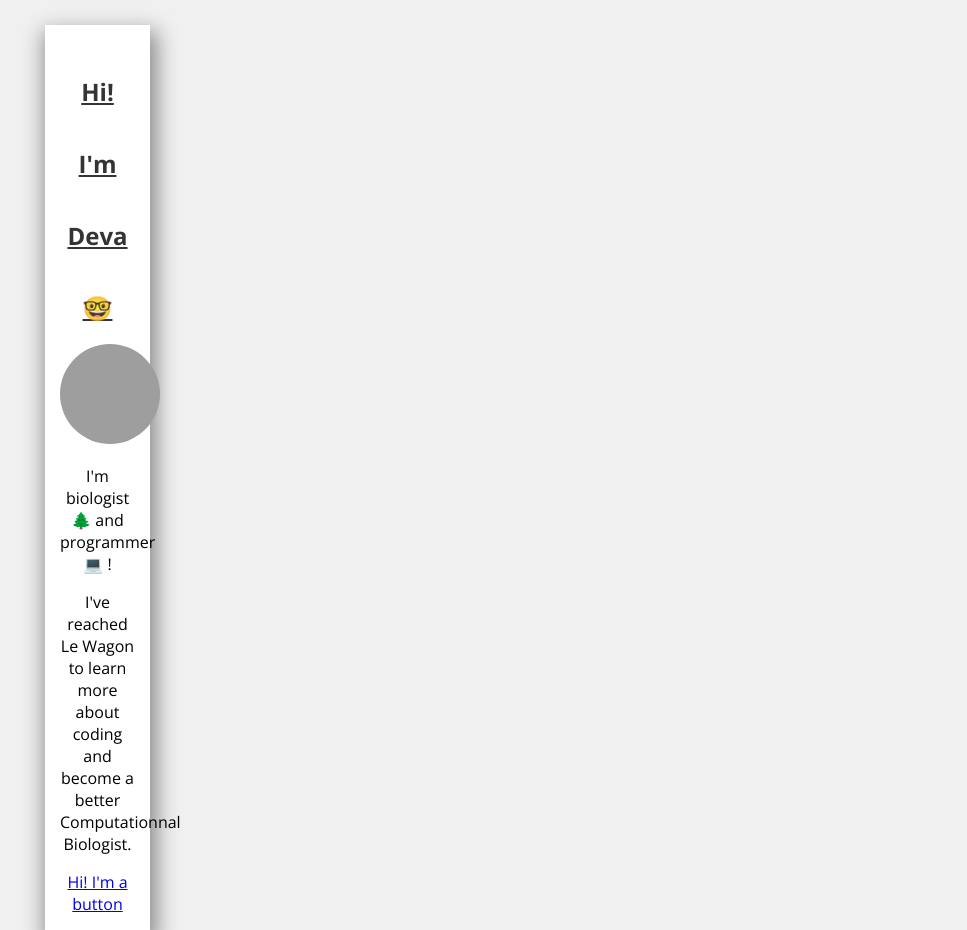
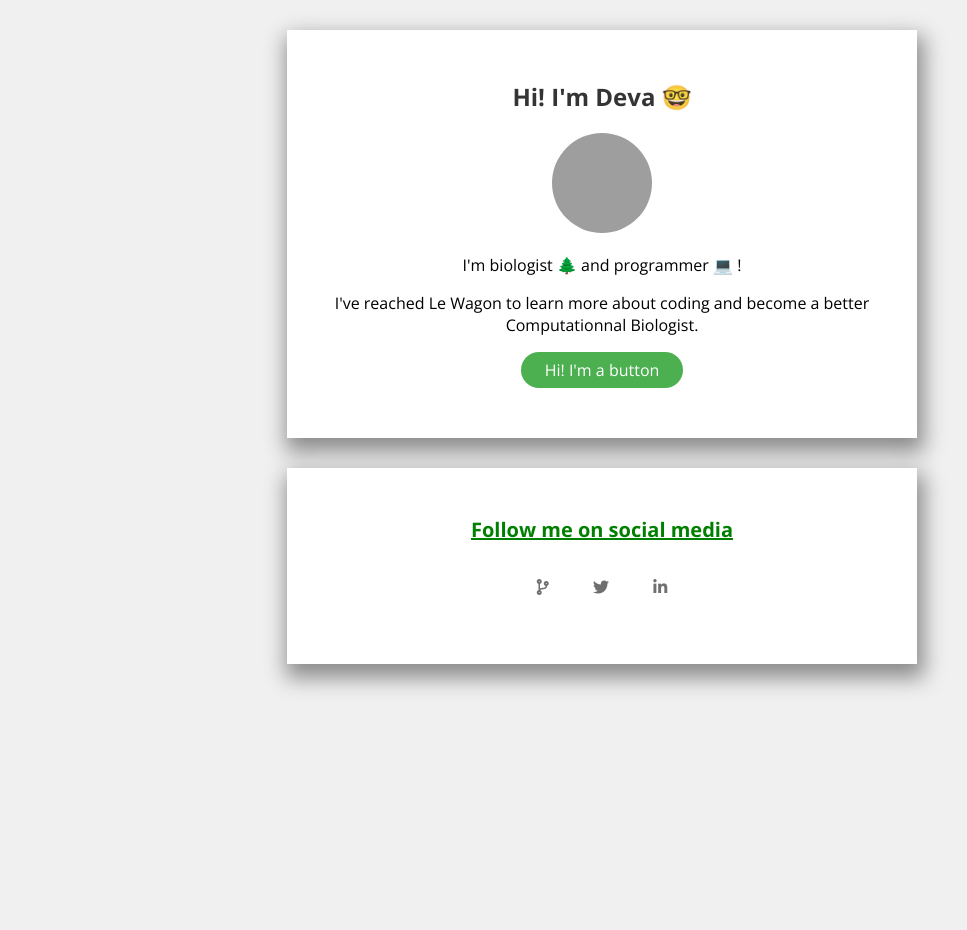
Before and after one commit to deva-sou/profile, a plain HTML site: page index.html in a window 1280 px wide. Shown: the top 930 px of the page, without its empty margins (38-1005 px from the left). After the commit the page ends 800 px from the top, so only its background shows below. Drawn offline with nearby package versions, Linux system fonts and the light colour scheme; grey boxes are pictures that could not be loaded.

Commit message:
adding files

```diff
--- a/index.html
+++ b/index.html
@@ -14,10 +14,10 @@
       <img src="https://avatars0.githubusercontent.com/u/48558822?v=4"  alt="Deva Sou" width="100" height="100" class=rounded-image>
       <p>I'm biologist 🌲 and programmer 💻 !</p>
       <p>I've reached Le Wagon to learn more about coding and become a better Computationnal Biologist.</p>
-      <a href="#">Hi! I'm a button</a>
+      <a href="#" class="button">Hi! I'm a button</a>
     </div>
     <div class= "text-center card-white">
-      <h2>Follow me</h2>
+      <h2>Follow me on social media</h2>
       <ul class="list-inline">
         <li><i class="fas fa-code-branch"></i></li>
         <li><i class="fab fa-twitter"></i></li>
--- a/style.css
+++ b/style.css
@@ -9,11 +9,13 @@ h1{
   font-weight: bold;
   color: rgba(30,30,30,0.9);
   margin-bottom: 0;
-  text-decoration: underline;
 }
 
 h2{
   color: green;
+  font-size: 20px;
+  border-color: : black;
+  text-decoration: underline;
 }
 
 body {
@@ -27,6 +29,9 @@ i {
 
 i:hover{
   background-color: pink;
+  border-radius: 50%;
+  font-size: 20px;
+
 }
 
 .rounded-image {
@@ -40,9 +45,14 @@ i:hover{
 .card-white {
   background: white;
   padding: 15px;
+  padding-bottom: 50px;
+  width: 50%;
   border: 10px lightgrey;
-  max-width: 75px;
-  margin: 25px 75px auto;
+  align-content: : center;
+  max-width: 600px;
+  margin: auto;
+  margin-bottom: 30px;
+  margin-top: 30px;
   -webkit-box-shadow: 3px 10px 20px 4px rgba(0,0,0,0.42);
   -moz-box-shadow: 3px 10px 20px 4px rgba(0,0,0,0.42);
   box-shadow: 3px 10px 20px 4px rgba(0,0,0,0.42);
@@ -58,3 +68,21 @@ i:hover{
   display: inline-block;
   padding: 0px 20px;
 }
+
+.button {
+  background-color: #4CAF50; /* Green */
+  border: none;
+  border-radius: 40px;
+  color: white;
+  padding: 7px 24px;
+  text-align: center;
+  text-decoration: none;
+  display: inline-block;
+  font-size: 16px;
+}
+
+.button:hover {
+  background-color: red;
+  font-size: 17px;
+
+}
```
